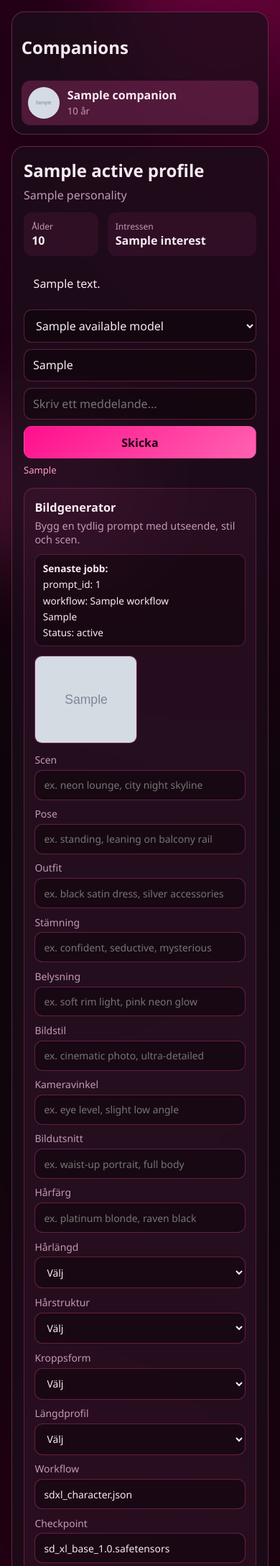
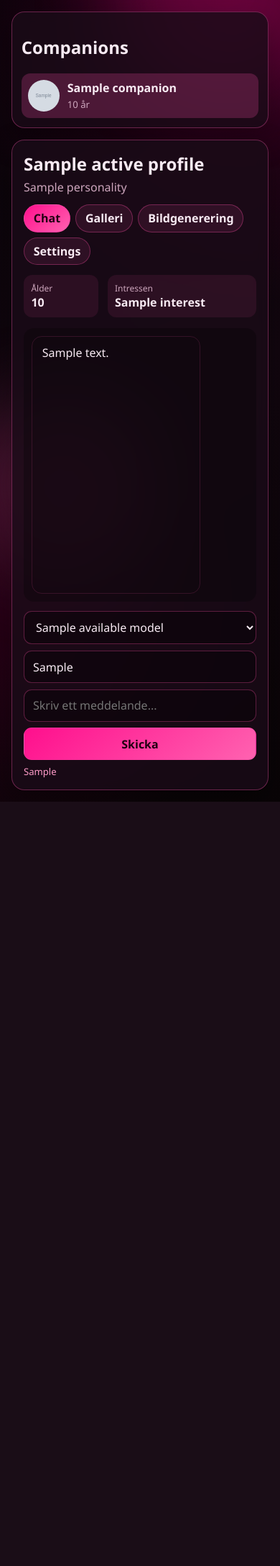
Before and after one commit to latisen/AI-test, a Flask app: template docker/flaskui/templates/index.html in a window 390 px wide. Shown: the part 100-2276 px from the top of the page at 72% size. After the commit the page ends 1214 px from the top, so only its background shows below. Run offline with Flask 3, Linux system fonts and the light colour scheme; the template is opened without the code that fills it: most values are stand-ins (such as "Sample title", 1, 10 or a date in 2020); grey boxes marked "Sample" are stand-in pictures.

Commit message:
feat: add chat streaming and timeout configuration
- Introduced `ollama_chat_timeout_seconds` setting to configure chat timeout duration.
- Enhanced `OllamaClient` to utilize the new timeout setting for chat requests.
- Implemented chat streaming functionality in `chat_stream_proxy` and `chat_stream` methods.
- Added recent image listing feature in the Flask UI.
- Refactored HTML templates to support tabbed navigation for chat, gallery, image generation, and settings.
- Created a new JavaScript file for handling tab interactions and chat message streaming.
- Updated CSS styles for improved UI layout and responsiveness.

```diff
--- a/docker-compose.yml
+++ b/docker-compose.yml
@@ -83,6 +83,7 @@ services:
     environment:
       - PYTHONUNBUFFERED=1
       - OLLAMA_URL=http://ollama:11434
+      - OLLAMA_CHAT_TIMEOUT_SECONDS=${OLLAMA_CHAT_TIMEOUT_SECONDS:-600}
       - QDRANT_URL=http://qdrant:6333
       - COMFYUI_URL=http://comfyui:8188
     depends_on:
--- a/docker/fastapi/app/config.py
+++ b/docker/fastapi/app/config.py
@@ -15,6 +15,7 @@ class Settings:
     ollama_default_model: str = os.getenv("OLLAMA_DEFAULT_TEXT_MODEL", "qwen2.5:14b")
     ollama_fallback_model: str = os.getenv("OLLAMA_FALLBACK_TEXT_MODEL", "llama3.1:8b")
     embedding_model: str = os.getenv("OLLAMA_EMBEDDING_MODEL", "nomic-embed-text")
+    ollama_chat_timeout_seconds: int = int(os.getenv("OLLAMA_CHAT_TIMEOUT_SECONDS", "600"))
 
     qdrant_url: str = os.getenv("QDRANT_URL", "http://qdrant:6333")
     qdrant_collection: str = os.getenv("QDRANT_COLLECTION", "companion_memories")
--- a/docker/flaskui/app.py
+++ b/docker/flaskui/app.py
@@ -5,7 +5,7 @@ from pathlib import Path
 from typing import Any
 
 import requests
-from flask import Flask, abort, flash, redirect, render_template, request, send_from_directory, session, url_for
+from flask import Flask, Response, abort, flash, redirect, render_template, request, send_from_directory, session, url_for
 from slugify import slugify
 
 app = Flask(__name__)
@@ -187,6 +187,24 @@ def build_image_prompt_from_form(form: dict[str, str]) -> str:
     return ", ".join(tokens)
 
 
+def list_recent_generated_images(limit: int = 30) -> list[dict[str, str]]:
+    if not IMAGES_DIR.exists():
+        return []
+
+    files = [
+        p
+        for p in IMAGES_DIR.rglob("*")
+        if p.is_file() and p.suffix.lower() in {".png", ".jpg", ".jpeg", ".webp"}
+    ]
+    files.sort(key=lambda p: p.stat().st_mtime, reverse=True)
+
+    images: list[dict[str, str]] = []
+    for item in files[:limit]:
+        rel = item.relative_to(IMAGES_DIR).as_posix()
+        images.append({"filename": item.name, "relpath": rel})
+    return images
+
+
 
 @app.route("/")
 def index():
@@ -202,6 +220,7 @@ def index():
     available_models: list[str] = []
     selected_model = session.get("chat_model")
     model_warning = None
+    recent_images = list_recent_generated_images()
 
     try:
         model_payload = api_get("/models/ollama")
@@ -241,6 +260,7 @@ def index():
         chat_history=chat_history,
         last_image=last_image,
         image_status=image_status,
+        recent_images=recent_images,
         available_models=available_models,
         selected_model=selected_model,
         model_warning=model_warning,
@@ -355,5 +375,64 @@ def generated_image(filename: str):
     return send_from_directory(IMAGES_DIR, filename)
 
 
+@app.route("/api/chat/stream/<character_id>", methods=["POST"])
+def chat_stream_proxy(character_id: str):
+    payload_in = request.get_json(silent=True) or {}
+    message = _clean(payload_in.get("message"))
+    if not message:
+        return Response("Message is required.", status=400, mimetype="text/plain")
+
+    model = _clean(payload_in.get("model")) or session.get("chat_model") or DEFAULT_CHAT_MODEL
+    if model:
+        session["chat_model"] = model
+
+    history_key = f"chat::{character_id}"
+    history = session.get(history_key, [])
+    payload = {
+        "user_id": DEFAULT_USER_ID,
+        "character_id": character_id,
+        "message": message,
+        "history": history,
+        "model": model,
+    }
+
+    def generate():
+        try:
+            with requests.post(
+                f"{FASTAPI_URL}/chat/stream",
+                json=payload,
+                stream=True,
+                timeout=(15, CHAT_TIMEOUT_SECONDS),
+            ) as resp:
+                if resp.status_code >= 400:
+                    text = resp.text.strip() or "stream request failed"
+                    yield f"[ERROR] {text}"
+                    return
+                for chunk in resp.iter_content(chunk_size=1024, decode_unicode=True):
+                    if chunk:
+                        yield chunk
+        except requests.RequestException as exc:
+            yield f"[ERROR] {exc}"
+
+    return Response(generate(), mimetype="text/plain; charset=utf-8")
+
+
+@app.route("/api/chat/store/<character_id>", methods=["POST"])
+def chat_store(character_id: str):
+    payload = request.get_json(silent=True) or {}
+    user_text = _clean(payload.get("user"))
+    assistant_text = _clean(payload.get("assistant"))
+    if not user_text:
+        return {"status": "ignored"}, 200
+
+    history_key = f"chat::{character_id}"
+    history = session.get(history_key, [])
+    history.append({"role": "user", "content": user_text})
+    if assistant_text:
+        history.append({"role": "assistant", "content": assistant_text})
+    session[history_key] = history[-30:]
+    return {"status": "ok"}, 200
+
+
 if __name__ == "__main__":
     app.run(host="0.0.0.0", port=5000, debug=False)
--- /dev/null
+++ b/docker/flaskui/static/app.js
@@ -0,0 +1,119 @@
+(() => {
+  const tabs = Array.from(document.querySelectorAll('.tab'));
+  const panels = Array.from(document.querySelectorAll('.tab-panel'));
+
+  function activateTab(name) {
+    tabs.forEach((tab) => tab.classList.toggle('is-active', tab.dataset.tab === name));
+    panels.forEach((panel) => panel.classList.toggle('is-active', panel.dataset.panel === name));
+  }
+
+  tabs.forEach((tab) => {
+    tab.addEventListener('click', () => activateTab(tab.dataset.tab));
+  });
+
+  const chatForm = document.getElementById('chat-form');
+  const chatLog = document.getElementById('chat-log');
+  const modelSelect = document.getElementById('chat-model-select');
+  const customModelInput = document.getElementById('chat-custom-model');
+  const messageInput = document.getElementById('chat-message');
+  const sendBtn = document.getElementById('chat-send-btn');
+  const settingsModel = document.getElementById('settings-model');
+
+  if (!chatForm || !chatLog || !messageInput) {
+    return;
+  }
+
+  function appendBubble(role, text, streaming = false) {
+    const article = document.createElement('article');
+    article.className = `msg msg-${role}`;
+    const p = document.createElement('p');
+    p.textContent = text;
+    article.appendChild(p);
+    if (streaming) {
+      article.dataset.streaming = '1';
+    }
+    chatLog.appendChild(article);
+    chatLog.scrollTop = chatLog.scrollHeight;
+    return p;
+  }
+
+  async function persistChat(characterId, userText, assistantText) {
+    await fetch(`/api/chat/store/${encodeURIComponent(characterId)}`, {
+      method: 'POST',
+      headers: {
+        'Content-Type': 'application/json'
+      },
+      body: JSON.stringify({ user: userText, assistant: assistantText })
+    });
+  }
+
+  chatForm.addEventListener('submit', async (event) => {
+    event.preventDefault();
+    const characterId = chatLog.dataset.characterId;
+    if (!characterId) {
+      return;
+    }
+
+    const message = messageInput.value.trim();
+    if (!message) {
+      return;
+    }
+
+    const chosenModel = (customModelInput.value || modelSelect.value || '').trim();
+    if (settingsModel) {
+      settingsModel.textContent = chosenModel || 'n/a';
+    }
+
+    appendBubble('user', message);
+    const assistantP = appendBubble('assistant', '', true);
+
+    sendBtn.disabled = true;
+    messageInput.value = '';
+
+    let fullText = '';
+
+    try {
+      const response = await fetch(`/api/chat/stream/${encodeURIComponent(characterId)}`, {
+        method: 'POST',
+        headers: {
+          'Content-Type': 'application/json'
+        },
+        body: JSON.stringify({
+          message,
+          model: chosenModel
+        })
+      });
+
+      if (!response.ok || !response.body) {
+        const text = await response.text();
+        assistantP.textContent = `Fel: ${text || response.statusText}`;
+        return;
+      }
+
+      const reader = response.body.getReader();
+      const decoder = new TextDecoder();
+
+      while (true) {
+        const { done, value } = await reader.read();
+        if (done) {
+          break;
+        }
+        const chunk = decoder.decode(value, { stream: true });
+        fullText += chunk;
+        assistantP.textContent = fullText;
+        chatLog.scrollTop = chatLog.scrollHeight;
+      }
+
+      if (fullText.startsWith('[ERROR]')) {
+        assistantP.textContent = fullText;
+      } else {
+        await persistChat(characterId, message, fullText.trim());
+      }
+    } catch (err) {
+      assistantP.textContent = `Fel: ${err}`;
+    } finally {
+      sendBtn.disabled = false;
+      messageInput.focus();
+    }
+  });
+})();
--- a/docker/flaskui/static/styles.css
+++ b/docker/flaskui/static/styles.css
@@ -1,12 +1,11 @@
 :root {
   --bg: #0a050b;
-  --panel: rgba(27, 14, 25, 0.76);
-  --panel-border: rgba(255, 88, 178, 0.33);
+  --panel: rgba(26, 12, 24, 0.82);
+  --panel-border: rgba(255, 88, 178, 0.35);
   --text: #f8eaf3;
-  --muted: #c49ab4;
+  --muted: #cda6bd;
   --pink: #ff4fa9;
   --pink-strong: #ff0f8d;
-  --black: #050304;
 }
 
 * {
@@ -57,7 +56,7 @@ body {
   padding: 1rem 1.2rem;
   background: rgba(8, 3, 8, 0.8);
   backdrop-filter: blur(10px);
-  border-bottom: 1px solid rgba(255, 79, 169, 0.22);
+  border-bottom: 1px solid rgba(255, 79, 169, 0.25);
 }
 
 h1 {
@@ -81,7 +80,7 @@ main {
 
 .layout {
   display: grid;
-  grid-template-columns: 320px 1fr;
+  grid-template-columns: 310px 1fr;
   gap: 1rem;
 }
 
@@ -89,12 +88,6 @@ main {
   padding: 0.8rem;
   max-height: calc(100vh - 110px);
   overflow: auto;
-}
-
-.sidebar-head {
-  display: flex;
-  align-items: center;
-  justify-content: space-between;
 }
 
 .companion-list {
@@ -144,8 +137,6 @@ main {
 
 .chat-panel {
   padding: 1rem;
-  display: flex;
-  flex-direction: column;
   min-height: calc(100vh - 110px);
 }
 
@@ -154,21 +145,50 @@ main {
 }
 
 .profile-header p {
-  margin: 0.4rem 0 0;
+  margin: 0.35rem 0 0.8rem;
   color: var(--muted);
 }
 
+.tabs {
+  display: flex;
+  gap: 0.45rem;
+  margin-bottom: 0.85rem;
+  flex-wrap: wrap;
+}
+
+.tab {
+  background: rgba(255, 79, 169, 0.1);
+  color: var(--text);
+  border: 1px solid rgba(255, 79, 169, 0.34);
+  border-radius: 999px;
+  padding: 0.45rem 0.8rem;
+  cursor: pointer;
+}
+
+.tab.is-active {
+  background: linear-gradient(140deg, var(--pink-strong), #ff62b0);
+  color: #220012;
+}
+
+.tab-panel {
+  display: none;
+}
+
+.tab-panel.is-active {
+  display: block;
+}
+
 .meta-grid {
-  margin-top: 0.8rem;
+  margin-top: 0.2rem;
   display: grid;
   grid-template-columns: 1fr 2fr;
   gap: 0.8rem;
 }
 
 .meta-grid div {
-  background: rgba(255, 79, 169, 0.08);
+  background: rgba(255, 79, 169, 0.09);
   border-radius: 12px;
-  padding: 0.7rem;
+  padding: 0.65rem;
 }
 
 .meta-grid span {
@@ -178,32 +198,38 @@ main {
 }
 
 .chat-log {
-  margin-top: 1rem;
-  flex: 1;
+  margin-top: 0.9rem;
+  padding: 0.7rem;
+  border-radius: 14px;
+  background: rgba(0, 0, 0, 0.28);
+  min-height: 380px;
+  max-height: 54vh;
   overflow: auto;
   display: grid;
-  gap: 0.65rem;
+  gap: 0.7rem;
 }
 
 .msg {
-  border-radius: 12px;
+  max-width: 78%;
+  border-radius: 14px;
   padding: 0.7rem 0.85rem;
-  max-width: 85%;
+  line-height: 1.4;
+  border: 1px solid rgba(255, 79, 169, 0.15);
 }
 
 .msg p {
   margin: 0;
-  line-height: 1.4;
+  white-space: pre-wrap;
 }
 
 .msg-user {
   margin-left: auto;
-  background: linear-gradient(145deg, var(--pink-strong), #ff4fa9);
-  color: #220013;
+  background: linear-gradient(140deg, #ff0f8d, #ff62b0);
+  color: #210012;
 }
 
 .msg-assistant {
-  background: rgba(255, 79, 169, 0.16);
+  background: rgba(255, 79, 169, 0.14);
 }
 
 .msg-system {
@@ -214,7 +240,7 @@ main {
 .chat-form {
   margin-top: 0.8rem;
   display: grid;
-  grid-template-columns: 240px 320px 1fr auto;
+  grid-template-columns: 220px 260px 1fr auto;
   gap: 0.55rem;
 }
 
@@ -225,7 +251,7 @@ main {
 }
 
 .image-panel {
-  margin-top: 1rem;
+  margin-top: 0.2rem;
   padding: 0.9rem;
   border: 1px solid rgba(255, 79, 169, 0.25);
   border-radius: 14px;
@@ -234,7 +260,6 @@ main {
 
 .panel-head h3 {
   margin: 0;
-  font-size: 1.02rem;
 }
 
 .panel-head p {
@@ -261,6 +286,10 @@ main {
   gap: 0.5rem;
 }
 
+.generated-grid-large {
+  grid-template-columns: repeat(auto-fill, minmax(180px, 1fr));
+}
+
 .generated-item {
   display: block;
   border-radius: 10px;
@@ -271,7 +300,7 @@ main {
 
 .generated-item img {
   width: 100%;
-  height: 120px;
+  height: 140px;
   object-fit: cover;
   display: block;
 }
@@ -287,23 +316,38 @@ main {
   gap: 0.6rem;
 }
 
-.image-form label {
+.settings-grid {
   display: grid;
-  gap: 0.3rem;
+  gap: 0.7rem;
+  grid-template-columns: repeat(auto-fit, minmax(220px, 1fr));
+}
+
+.settings-card {
+  background: rgba(255, 79, 169, 0.08);
+  border: 1px solid rgba(255, 79, 169, 0.24);
+  border-radius: 12px;
+  padding: 0.8rem;
+}
+
+.settings-card span {
+  display: block;
+  color: var(--muted);
+  font-size: 0.8rem;
+}
+
+.settings-card strong {
+  display: block;
+  margin-top: 0.2rem;
+}
+
+label {
+  display: grid;
+  gap: 0.32rem;
   font-size: 0.87rem;
   color: var(--muted);
 }
 
-select {
-  width: 100%;
-  background: rgba(0, 0, 0, 0.35);
-  color: var(--text);
-  padding: 0.65rem 0.75rem;
-  border-radius: 11px;
-  border: 1px solid rgba(255, 79, 169, 0.32);
-  font: inherit;
-}
-
+select,
 input,
 textarea,
 button,
@@ -314,6 +358,7 @@ button,
   font: inherit;
 }
 
+select,
 input,
 textarea {
   width: 100%;
@@ -355,12 +400,6 @@ button,
   gap: 0.7rem;
 }
 
-.companion-form label {
-  display: grid;
-  gap: 0.35rem;
-  font-size: 0.92rem;
-}
-
 .form-actions {
   margin-top: 0.4rem;
   display: flex;
@@ -390,8 +429,8 @@ button,
 
 .empty {
   color: var(--muted);
-  font-size: 0.9rem;
-  padding: 0.5rem;
+  font-size: 0.92rem;
+  padding: 0.4rem;
 }
 
 .empty-state {
@@ -400,7 +439,7 @@ button,
   color: var(--muted);
 }
 
-@media (max-width: 920px) {
+@media (max-width: 1024px) {
   .layout {
     grid-template-columns: 1fr;
   }
@@ -411,11 +450,11 @@ button,
     max-height: none;
   }
 
+  .chat-form {
+    grid-template-columns: 1fr;
+  }
+
   .field-grid {
     grid-template-columns: 1fr;
   }
-
-  .chat-form {
-    grid-template-columns: 1fr;
-  }
 }
--- a/docker/flaskui/templates/base.html
+++ b/docker/flaskui/templates/base.html
@@ -27,5 +27,6 @@
   <main>
     {% block content %}{% endblock %}
   </main>
+  {% block scripts %}{% endblock %}
 </body>
 </html>
--- a/docker/flaskui/templates/index.html
+++ b/docker/flaskui/templates/index.html
@@ -34,12 +34,20 @@
         <p>{{ active_profile.personality }}</p>
       </header>
 
+      <div class="tabs" role="tablist">
+        <button class="tab is-active" data-tab="chat" type="button">Chat</button>
+        <button class="tab" data-tab="gallery" type="button">Galleri</button>
+        <button class="tab" data-tab="image" type="button">Bildgenerering</button>
+        <button class="tab" data-tab="settings" type="button">Settings</button>
+      </div>
+
+      <section class="tab-panel is-active" data-panel="chat">
         <div class="meta-grid">
           <div><span>Ålder</span><strong>{{ active_profile.age }}</strong></div>
           <div><span>Intressen</span><strong>{{ active_profile.interests | join(', ') }}</strong></div>
         </div>
 
-      <section class="chat-log" id="chat-log">
+        <section class="chat-log" id="chat-log" data-character-id="{{ active_id }}">
           {% for item in chat_history %}
             <article class="msg msg-{{ item.role }}">
               <p>{{ item.content }}</p>
@@ -51,8 +59,8 @@
           {% endfor %}
         </section>
 
-      <form class="chat-form" method="post" action="{{ url_for('chat', character_id=active_id) }}">
-        <select name="model">
+        <form class="chat-form" id="chat-form" method="post" action="{{ url_for('chat', character_id=active_id) }}">
+          <select name="model" id="chat-model-select">
             {% if available_models %}
               {% for model_name in available_models %}
                 <option value="{{ model_name }}" {% if selected_model == model_name %}selected{% endif %}>{{ model_name }}</option>
@@ -61,14 +69,32 @@
               <option value="">(kunde inte ladda modeller)</option>
             {% endif %}
           </select>
-        <input type="text" name="custom_model" value="{{ selected_model or '' }}" placeholder="Egen modell, ex leeplenty/lumimaid-v0.2:12b">
-        <input type="text" name="message" placeholder="Skriv ett meddelande..." required>
-        <button type="submit">Skicka</button>
+          <input type="text" name="custom_model" id="chat-custom-model" value="{{ selected_model or '' }}" placeholder="Egen modell, ex leeplenty/lumimaid-v0.2:12b">
+          <input type="text" name="message" id="chat-message" placeholder="Skriv ett meddelande..." required>
+          <button type="submit" id="chat-send-btn">Skicka</button>
         </form>
         {% if model_warning %}
           <p class="model-warning">{{ model_warning }}</p>
         {% endif %}
+      </section>
 
+      <section class="tab-panel" data-panel="gallery">
+        <div class="panel-head">
+          <h3>Galleri</h3>
+          <p>Senast genererade bilder.</p>
+        </div>
+        <div class="generated-grid generated-grid-large">
+          {% for image in recent_images %}
+            <a href="{{ url_for('generated_image', filename=image.relpath) }}" target="_blank" class="generated-item">
+              <img src="{{ url_for('generated_image', filename=image.relpath) }}" alt="{{ image.filename }}">
+            </a>
+          {% else %}
+            <p class="empty">Inga bilder hittades ännu i output-mappen.</p>
+          {% endfor %}
+        </div>
+      </section>
+
+      <section class="tab-panel" data-panel="image">
         <section class="image-panel">
           <div class="panel-head">
             <h3>Bildgenerator</h3>
@@ -200,6 +226,28 @@
             </div>
           </form>
         </section>
+      </section>
+
+      <section class="tab-panel" data-panel="settings">
+        <div class="settings-grid">
+          <div class="settings-card">
+            <span>Aktiv modell</span>
+            <strong id="settings-model">{{ selected_model or 'n/a' }}</strong>
+          </div>
+          <div class="settings-card">
+            <span>Companion</span>
+            <strong>{{ active_profile.name }}</strong>
+          </div>
+          <div class="settings-card">
+            <span>Referensbilder</span>
+            <strong>{{ recent_images | length }}</strong>
+          </div>
+          <div class="settings-card">
+            <span>Säkerhetsläge</span>
+            <strong>Adults only</strong>
+          </div>
+        </div>
+      </section>
     {% else %}
       <div class="empty-state">
         <h2>Inga companions valda</h2>
@@ -209,3 +257,12 @@
   </section>
 </section>
 {% endblock %}
+
+{% block scripts %}
+<script>
+  window.companionConfig = {
+    characterId: "{{ active_id or '' }}"
+  };
+</script>
+<script src="{{ url_for('static', filename='app.js') }}" defer></script>
+{% endblock %}
```
Also changed, not shown: docker/fastapi/app/api/routes.py (+55 -5 lines), docker/fastapi/app/modules/ollama_client.py (+153 -58 lines), README.md, 1 other file. Lines whose indentation alone changed are shown as unchanged.
